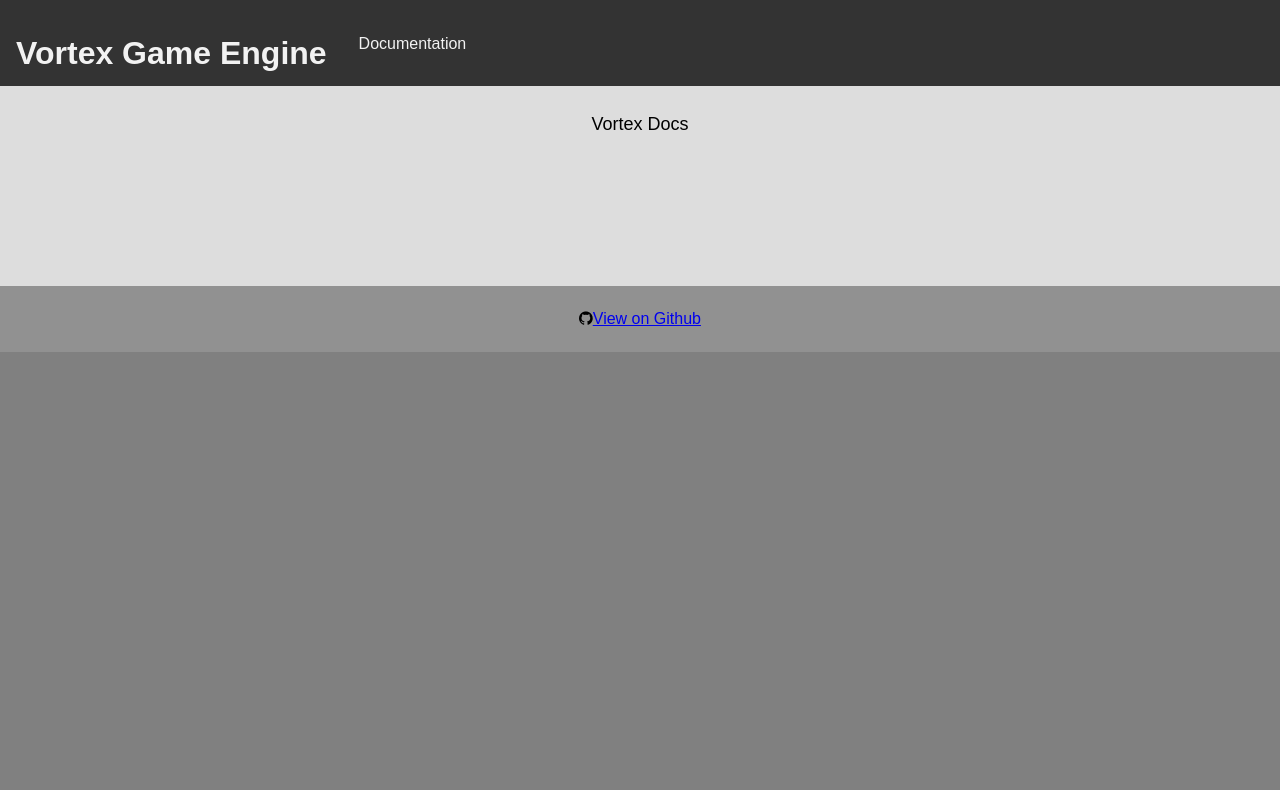
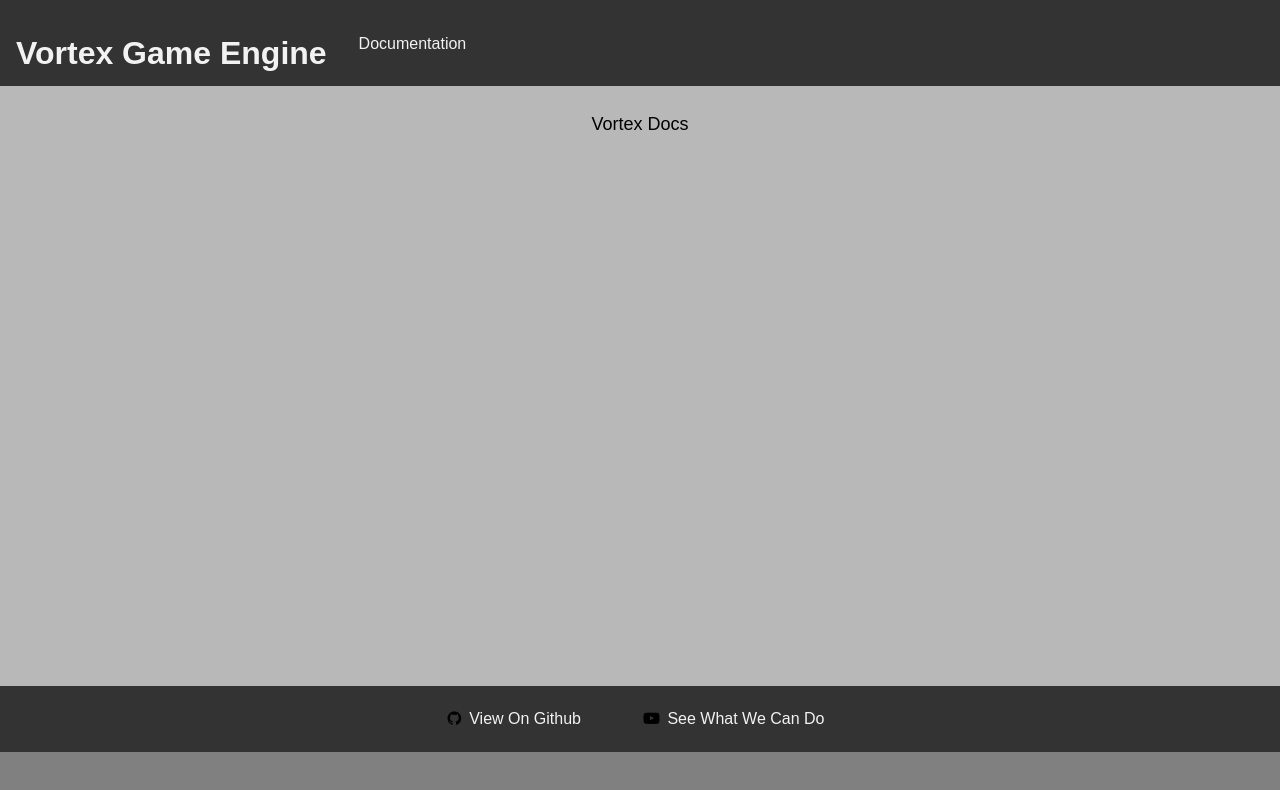
Before and after one commit to Jshuk-7/Vortex-Web, a plain HTML site: page src/pages/docs/documentation.html in a window 1280 px wide. Drawn offline with Linux system fonts and the light colour scheme.

Commit message:
added youtube link + updated styles

```diff
--- a/src/pages/docs/documentation.html
+++ b/src/pages/docs/documentation.html
@@ -12,17 +12,25 @@
 </head>
 <body>
     <div class="topnav">
-        <h1 id="title"><a href="../../../index.html">Vortex Game Engine</a></h1>
+        <div>
+            <h1 id="title"><a href="../../../index.html">Vortex Game Engine</a></h1>
+        </div>
 
-        <a href="." class="link">Documentation</a>
+        <span class="main-menu-bar">
+            <a href="." class="link">Documentation</a>
+        </span>
     </div>
 
     <div class="content">
         <p>Vortex Docs</p>
     </div>
 
-    <div class="footer">
-        <i class="fa fa-github"><a href="https://github.com/Jshuk-7/Vortex">View on Github</a></i>
+     <div class="footer">
+        <span>
+            <i class="fa fa-github"><a href="https://github.com/Jshuk-7/Vortex" target="_blank">View On Github</a></i>
+        </span>
+        <span></span>
+        <i class="fa fa-youtube-play"><a href="https://www.youtube.com/@game_engine_dev" target="_blank">See What We Can Do</a></i>
     </div>
 </body>
 </html>
--- a/styles.css
+++ b/styles.css
@@ -16,6 +16,11 @@
 
 #title {
 	text-align: left;
+	padding-right: 24px;
+}
+
+span .main-menu-bar {
+	padding-left: 24px;
 }
 
 .main-logo {
@@ -43,15 +48,32 @@
 }
 
 .content {
-	background-color: #ddd;
+	background-color: #b8b8b8;
 	color: black;
 	font-size: 18px;
 	font-weight: 15px;
 	padding: 10px;
-	height: 200px;
+	height: 600px;
 }
 
 .footer {
-	background-color: #919191;
+	overflow: hidden;
+	background-color: #333;
 	padding: 24px;
 }
+
+.footer a {
+	color: #f2f2f2;
+	text-align: center;
+	padding: 8px;
+	text-decoration: none;
+}
+
+.footer a:hover {
+	background-color: #ddd;
+	color: black;
+}
+
+.footer span {
+	padding-right: 25px;
+}
```
Also changed, not shown: index.html (+8 -2 lines).
